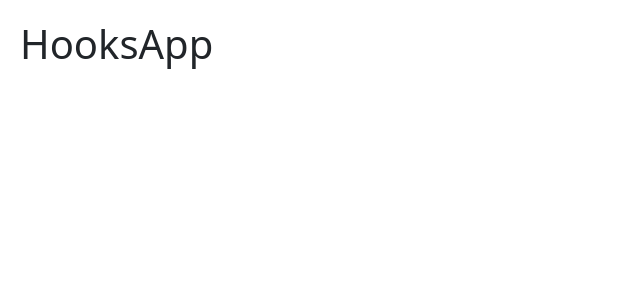
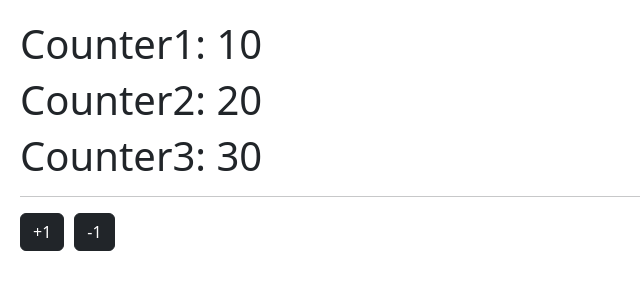
Before and after one commit to Fercho63036/HooksApp, a React (Vite) app: page / in a window 1280 px wide. Shown: the top 300 px of the page, without its empty margins (0-640 px from the left). Built offline with nearby package versions, Linux system fonts and the light colour scheme.

Commit message:
useState

```diff
--- a/index.html
+++ b/index.html
@@ -6,6 +6,7 @@
     <meta name="viewport" content="width=device-width, initial-scale=1.0" />
     <link href="https://cdn.jsdelivr.net/npm/bootstrap@5.3.2/dist/css/bootstrap.min.css" rel="stylesheet" integrity="sha384-T3c6CoIi6uLrA9TneNEoa7RxnatzjcDSCmG1MXxSR1GAsXEV/Dwwykc2MPK8M2HN" crossorigin="anonymous">
     <title>HooksApp</title>
+
   </head>
   <body>
     <div id="root"></div>
--- /dev/null
+++ b/src/01-useState/CounterApp.jsx
@@ -0,0 +1,42 @@
+import { useState } from "react"
+
+export const CounterApp = () => {
+
+    const [ state ,setCounter ] = useState({
+        counter1: 10,
+        counter2: 20,
+        counter3: 30,
+    })
+
+    const {counter1, counter2, counter3} = state;
+
+  return (
+    <>
+        <h1> Counter1: { counter1 } </h1>
+        <h1> Counter2: { counter2 } </h1>
+        <h1> Counter3: { counter3 } </h1>
+
+        <hr />
+
+        <button
+            type="button"
+            class="btn btn-dark"
+            onClick={
+                () => setCounter({
+                    ...state,
+                    counter1: counter1 + 1,
+                })
+            }>+1</button>
+
+        <button
+            type="button"
+            class="btn btn-dark"
+            onClick={
+                () => setCounter({
+                    ...state,
+                    counter1: counter1 - 1,
+                })
+            }>-1</button>
+    </>
+  )
+}
--- a/src/main.jsx
+++ b/src/main.jsx
@@ -1,10 +1,13 @@
 import React from 'react'
 import ReactDOM from 'react-dom/client'
+
+// import { HooksApp } from './HooksApp'
+import { CounterApp } from './01-useState/CounterApp'
+
 import './index.css'
-import { HooksApp } from './HooksApp'
 
 ReactDOM.createRoot(document.getElementById('root')).render(
   <React.StrictMode>
-    <HooksApp />
+    <CounterApp />
   </React.StrictMode>,
 )
```
